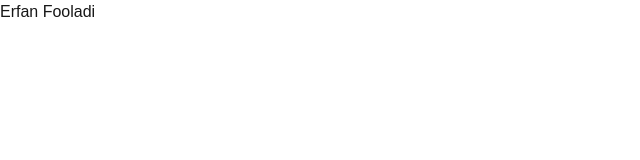
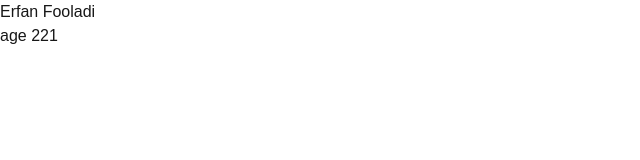
Before and after one commit to Erfanfooladii/test-next-deploy, a Next.js app: page / in a window 1280 px wide. Shown: the top 160 px of the page, without its empty margins (0-640 px from the left). Built offline with nearby package versions, Linux system fonts and the light colour scheme.

Commit message:
Add age display to Home component

```diff
--- a/src/app/page.tsx
+++ b/src/app/page.tsx
@@ -4,6 +4,7 @@ export default function Home() {
   return (
     <div>
       <h1>Erfan Fooladi</h1>
+      <h2>age 221</h2>
     </div>
   );
 }
```
